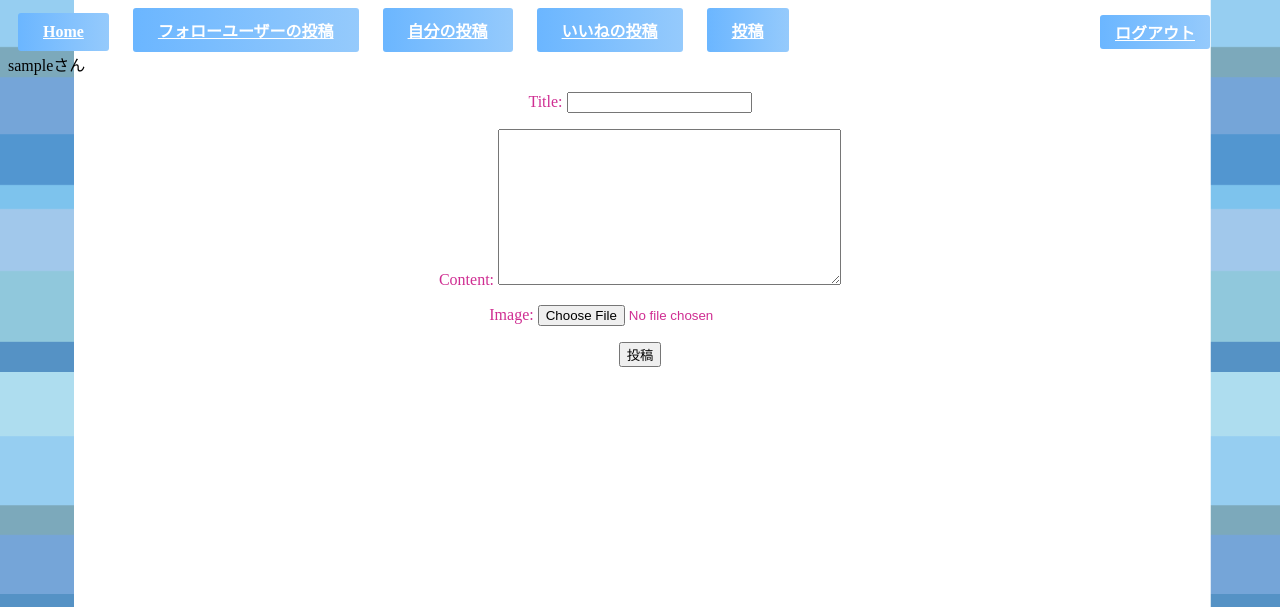
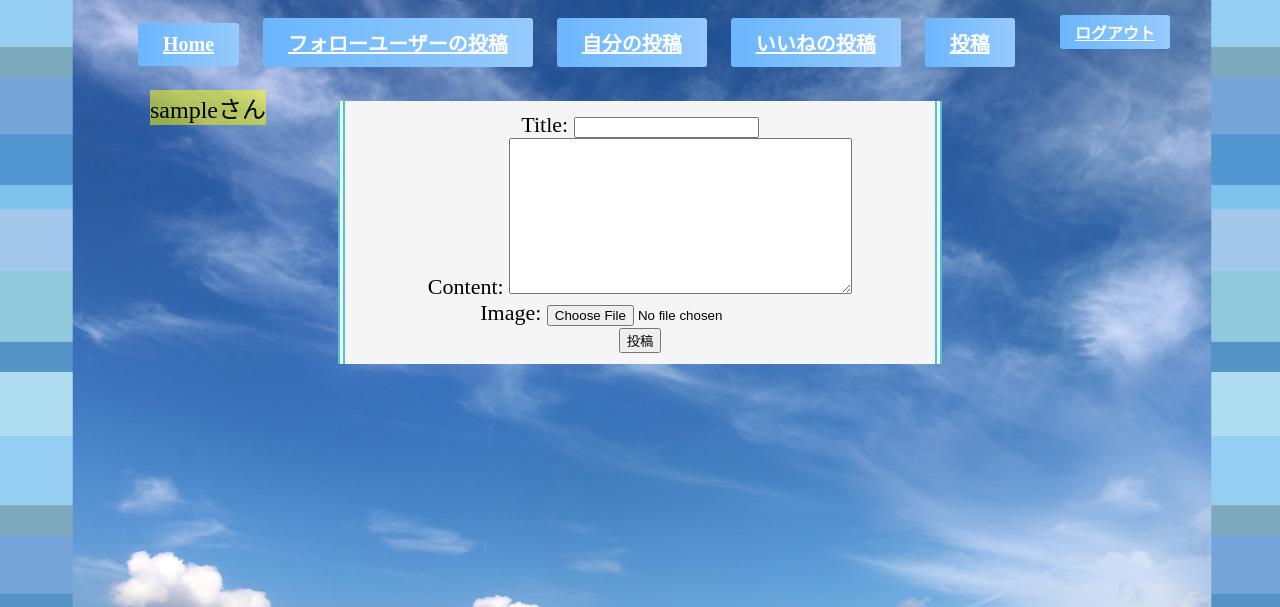
Before and after one commit to nakai877/Group-D, a Django app: page /create/ in a window 1280 px wide. Shown: the top 607 px of the page. Run offline with Django 3.2, Linux system fonts and the light colour scheme; the visitor is signed in with stand-in values (Sample User, id 1).

Commit message:
background

```diff
--- a/snsproject-master/static/style.css
+++ b/snsproject-master/static/style.css
@@ -1,6 +1,6 @@
 p{
     front-size:22px;
-    color:#CF2E92;
+    color:#000000;
 
  }
  .detail{
@@ -50,16 +50,56 @@ p{
 
  .button2 a {
     position:absolute;
-    right:60px;
+    right:110px;
     top:15px;
  }
 
 .button1 a {
     display: inline-block;
     margin: 0 10px;
+    left:120px;
+    top:10px;
+    font-size:20px;
+}
+.username {
+    position:absolute;
+    left:150px;
+    top:90px;
+    font-size:24px;
+    background-color: rgba(255,255,0,0.5);
+}
+
+.list222 {
+    top:150px;
+    font-size:22px;
+    margin-top: 95px;
+    padding-bottom: 30px;
+    border-bottom: 5px solid #CCC;
+    background-color: #CCC;
+    background-size: 2px;
 }
 
 body {
-  background-image: url("images/bg.png");
+  background-image: url('images/bg2.png'), url('images/sky_07_b.jpg');
   background-size: cover;
 }
+
+
+
+
+.list1{
+     top:150px;
+    font-size:22px;
+    margin-top: 95px;
+    padding-bottom: 30px;
+    padding: 0.5em 1em;
+    margin: 2em 15em;
+    color: #474747;
+    background: whitesmoke;/*背景色*/
+    border-left: double 7px #4ec4d3;/*左線*/
+    border-right: double 7px #4ec4d3;/*右線*/
+}
+.list1 p {
+    margin: 0;
+    padding: 0;
+}
--- a/snsproject-master/templates/base.html
+++ b/snsproject-master/templates/base.html
@@ -23,10 +23,10 @@
             <a href="{% url 'mypost' %}">自分の投稿</a>
             <a href="{% url 'mylikes' %}" role="button">いいねの投稿</a>
             <a href="{% url 'create' %}" role="button">投稿</a>
+        </div>
             <div class="button2">
                 <a href="/accounts/logout/">ログアウト</a>
-            </div>
-            <div>
+            <div class="username">
                 {{request.user.username}}さん
             </div>
         </div>
--- a/snsproject-master/templates/create.html
+++ b/snsproject-master/templates/create.html
@@ -6,7 +6,7 @@
 {% endblock customcss %}
 
 {% block content %}
-<form method="post" enctype="multipart/form-data" align="center">{% csrf_token %}
+<form class="list1" method="post" enctype="multipart/form-data" align="center">{% csrf_token %}
     {{ form.as_p }}
     <input type="submit" value="投稿">
 </form>
--- a/snsproject-master/templates/list.html
+++ b/snsproject-master/templates/list.html
@@ -20,8 +20,7 @@
 
 <div>
     {% for item in object_list %}
-    <hr>
-    <div align="center">
+    <div align="center" class="list1">
         <p>タイトル：<a href="{% url 'detail' item.pk %}">{{ item.title }}</a></p>
         <p>投稿者：{{ item.user.username }}</p>
 
--- a/snsproject-master/templates/update.html
+++ b/snsproject-master/templates/update.html
@@ -7,7 +7,7 @@
 
 
 {% block content %}
-<form method="post" align="center">{% csrf_token %}
+<form class="list1" method="post" align="center">{% csrf_token %}
     {{ form.as_p }}
     <input type="submit" value="編集">
 </form>
```
Also changed, not shown: snsproject-master/templates/detail.html (+8 -3 lines), snsproject-master/media/post_images/background2.png (added), snsproject-master/static/images/Image20230627155434.png (deleted), snsproject-master/static/images/abc.png (deleted), snsproject-master/static/images/background.jpg (deleted), snsproject-master/static/images/background2.png (added), snsproject-master/static/images/bg.png (deleted), snsproject-master/static/images/bg2.png (added), snsproject-master/static/images/sky_07_b.jpg (added), 1 other file.
